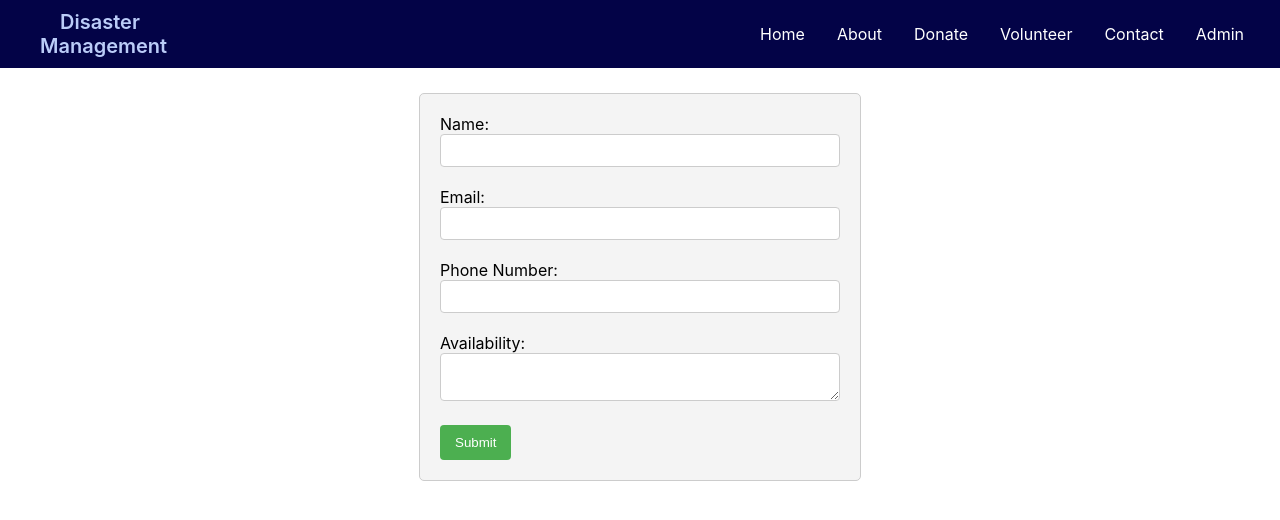
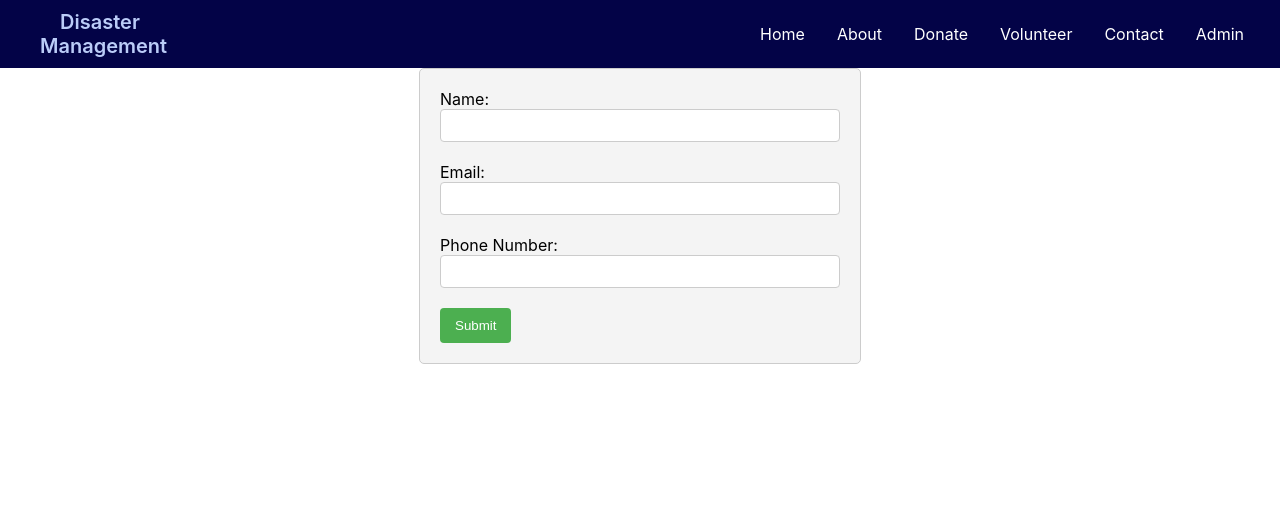
Before and after one commit to Prathamesh-Srivastava/Disaster-Management, a React (Create React App) app: page /volunteer in a window 1280 px wide. Shown: the top 520 px of the page. Built offline with nearby package versions, Linux system fonts and the light colour scheme; the HTML template or start-up script is replaced by a standard one.

Commit message:
API Calling

```diff
--- a/src/Pages/Volunteer.jsx
+++ b/src/Pages/Volunteer.jsx
@@ -1,37 +1,55 @@
-import React from "react";
+import React, { useState } from "react";
 import "./Volunteer.css";
 import Navbar from "../Components/Navbar";
+import axios from 'axios'
 
 const Volunteer = () => {
+
+    const [name, setName] = useState("");
+    const [email, setEmail] = useState("");
+    const [phone, setphone] = useState("");
+
+    const handleSubmit = async (e) => {
+        e.preventDefault();
+        const data = {
+            name: name,
+            email: email,
+            phone: phone,
+        }
+
+        const res = await axios.post('https://swe-q4t7.onrender.com/adduser', data);
+        console.log(res.data);
+        setEmail("");
+        setName("");
+        setphone("");
+        alert('form submitted')
+
+        console.log(data);
+    }
+
     return (
         <div className="volunteer">
-        <Navbar/>
-        <div className="formDiv">
-
-        <form id="volunteerForm">
+            <Navbar />
+            <form id="volunteerForm" onSubmit={handleSubmit}>
                 <label>
                     Name:
-                <input type="text" name="name" required />
+                    <input type="text" value={name} required onChange={(e) => setName(e.target.value)} />
                 </label>
 
                 <label>
                     Email:
-                <input type="email" name="email" required />
+                    <input type="email" value={email} required onChange={(e) => setEmail(e.target.value)} />
                 </label>
 
                 <label>
                     Phone Number:
-                <input type="tel" name="phone" required />
+                    <input type="tel" value={phone} required onChange={(e) => setphone(e.target.value)} />
                 </label>
 
-            <label>
-                Availability:
-                <textarea name="availability"></textarea>
-            </label>
+
 
                 <button type="submit">Submit</button>
             </form>
-        </div>
         </div>
     )
 }
```
Lines whose indentation alone changed are shown as unchanged.
